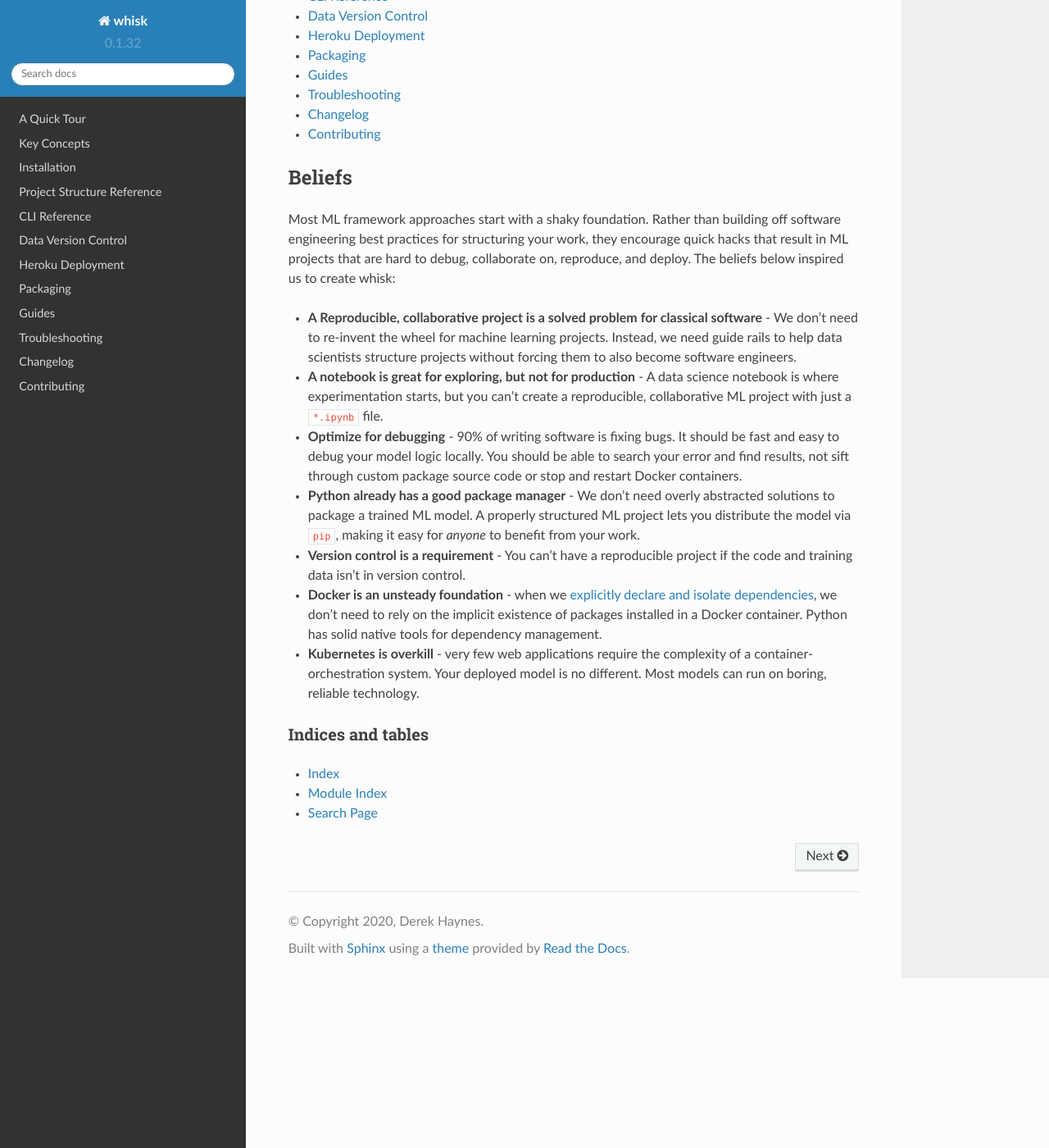
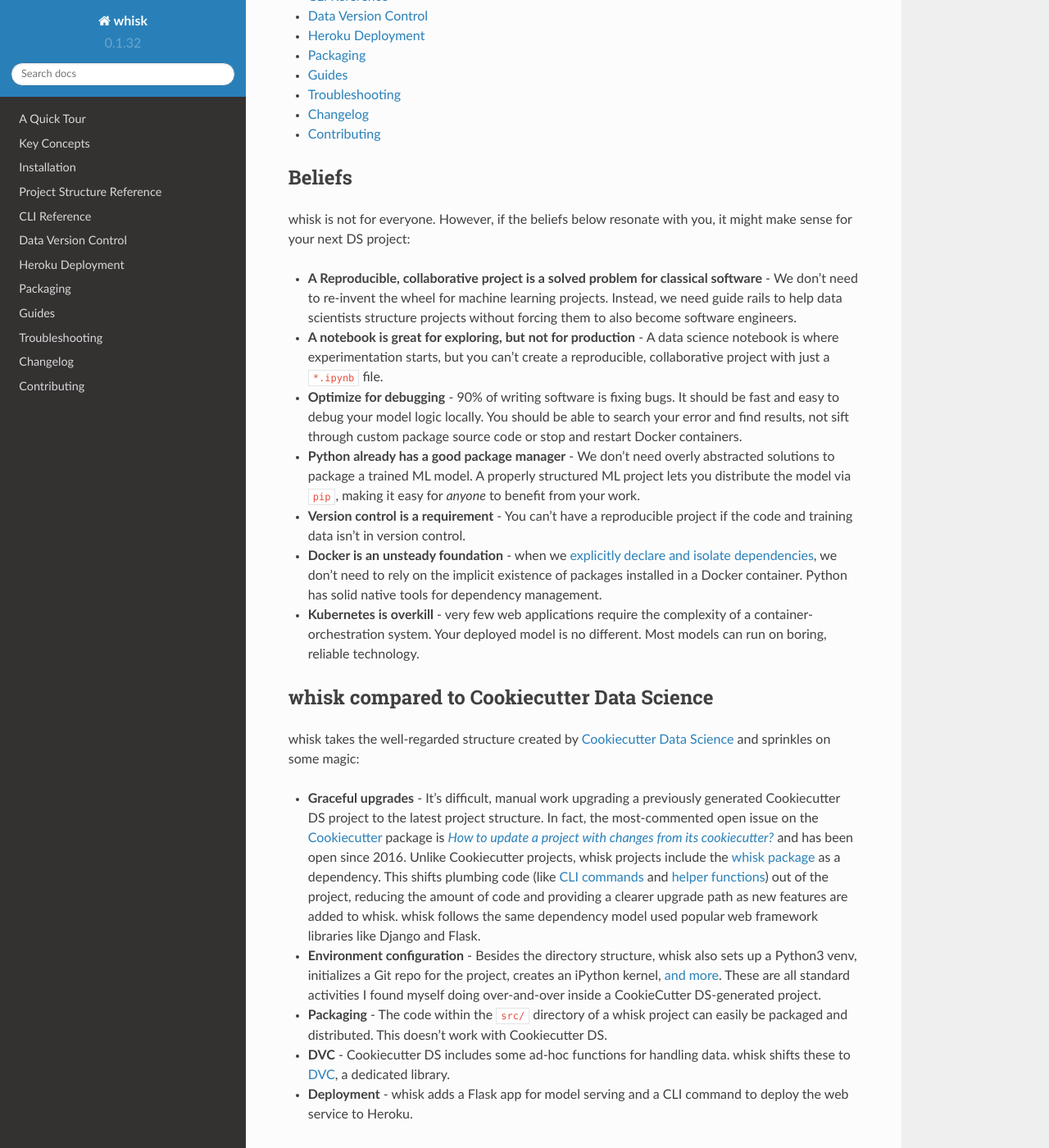
Before and after one commit to whisk-ml/whisk, a Sphinx documentation site: the page built from docs/index.md, in a window 1280 px wide and 1400 px high, scrolled down 1374 px. Shown: the whole window at 82% size. Built offline with Sphinx 7.4.7 and the Read the Docs theme 2.0.0, drawn with Linux system fonts in a browser that asks for light colours; pages that are not in the unit, such as notebooks, are missing from menus; some of the changed text lies outside the part shown.

Commit message:
ML => DS, versus Cookiecutter

````diff
--- a/docs/index.md
+++ b/docs/index.md
@@ -1,8 +1,8 @@
 # whisk documentation home
 
-__whisk is an open-source ML project framework that makes collaboration, reproducibility, and deployment "just work".__ It combines a suite of lightweight tools with a logical and flexible project structure. Release your model to the world without a software engineer.
+__whisk is an open-source data science project framework that makes collaboration, reproducibility, and deployment "just work".__ It combines a data science-flavored Python project structure with a suite of lightweight tools. whisk lets you focus on data science but adds _just enough_ structure to make the project easy to share.
 
-Whisk doesn't lock you into a particular ML framework or require you to learn yet another ML packaging API. Instead, it lets you leverage the large Python ecosystem by structuring your ML project in a [Pythonic-way](
+Whisk doesn't lock you into a particular ML framework or require you to work in a defined way. Instead, it lets you leverage the large Python ecosystem by structuring your data science project in a [Pythonic-way](
 https://docs.python-guide.org/writing/structure/). Whisk does the structuring while you focus on the data science.
 
 Read more about our [beliefs](#beliefs).
@@ -58,15 +57,28 @@ The [whisk-ml](https://github.com/whisk-ml) GitHub org contains example whisk pr
 
 ## Beliefs
 
-Most ML framework approaches start with a shaky foundation. Rather than building off software engineering best practices for structuring your work, they encourage quick hacks that result in ML projects that are hard to debug, collaborate on, reproduce, and deploy. The beliefs below inspired us to create whisk:
+whisk is not for everyone. However, if the beliefs below resonate with you, it might make sense for your next DS project:
 
 * **A Reproducible, collaborative project is a solved problem for classical software** - We don't need to re-invent the wheel for machine learning projects. Instead, we need guide rails to help data scientists structure projects without forcing them to also become software engineers.
-* **A notebook is great for exploring, but not for production** - A data science notebook is where experimentation starts, but you can't create a reproducible, collaborative ML project with just a `*.ipynb` file.
+* **A notebook is great for exploring, but not for production** - A data science notebook is where experimentation starts, but you can't create a reproducible, collaborative project with just a `*.ipynb` file.
 * **Optimize for debugging** - 90% of writing software is fixing bugs. It should be fast and easy to debug your model logic locally. You should be able to search your error and find results, not sift through custom package source code or stop and restart Docker containers.
 * **Python already has a good package manager** - We don't need overly abstracted solutions to package a trained ML model. A properly structured ML project lets you distribute the model via `pip`, making it easy for _anyone_ to benefit from your work.
 * **Version control is a requirement** - You can't have a reproducible project if the code and training data isn't in version control.
 * **Docker is an unsteady foundation** - when we [explicitly declare and isolate dependencies](https://12factor.net/dependencies), we don't need to rely on the implicit existence of packages installed in a Docker container. Python has solid native tools for dependency management.
 * **Kubernetes is overkill** - very few web applications require the complexity of a container-orchestration system. Your deployed model is no different. Most models can run on boring, reliable technology.
+
+## whisk compared to Cookiecutter Data Science
+
+whisk takes the well-regarded structure created by [Cookiecutter Data Science](https://drivendata.github.io/cookiecutter-data-science/) and sprinkles on some magic:
+
+* __Graceful upgrades__ - It's difficult, manual work upgrading a previously generated Cookiecutter DS project to the latest project structure. In fact, the most-commented open issue on the [Cookiecutter](https://github.com/cookiecutter/cookiecutter) package is [_How to update a project with changes from its cookiecutter?_
+](https://github.com/cookiecutter/cookiecutter/issues/784) and has been open since 2016. Unlike Cookiecutter projects, whisk projects include the [whisk package](https://pypi.org/project/whisk/) as a dependency. This shifts plumbing code (like [CLI commands](https://docs.whisk-ml.org/en/latest/cli_reference.html#) and [helper functions](https://docs.whisk-ml.org/en/latest/key_concepts.html#helper-functions)) out of the project, reducing the amount of code and providing a clearer upgrade path as new features are added to whisk. whisk follows the same dependency model used popular web framework libraries like Django and Flask.
+* __Environment configuration__ - Besides the directory structure, whisk also sets up a Python3 venv, initializes a Git repo for the project, creates an iPython kernel, [and more](https://docs.whisk-ml.org/en/latest/autoapi/whisk/setup/index.html#whisk.setup.setup). These are all standard activities I found myself doing over-and-over inside a CookieCutter DS-generated project.
+* __Packaging__ - The code within the `src/` directory of a whisk project can easily be packaged and distributed. This doesn't work with Cookiecutter DS.
+* __DVC__ - Cookiecutter DS includes some ad-hoc functions for handling data. whisk shifts these to [DVC](https://dvc.org), a dedicated library.
+* __Deployment__ - whisk adds a Flask app for model serving and a CLI command to deploy the web service to Heroku.
+
+With 3.5k GitHub stars, Cookiecutter DS is a popular, well-received open-source project. If you are deciding between Cookiecutter DS and whisk, we're already winning the war against sloppy data science.
 
 ```eval_rst
 Indices and tables
````
Also changed, not shown: other parts of docs/index.md (+0 -1 lines).
